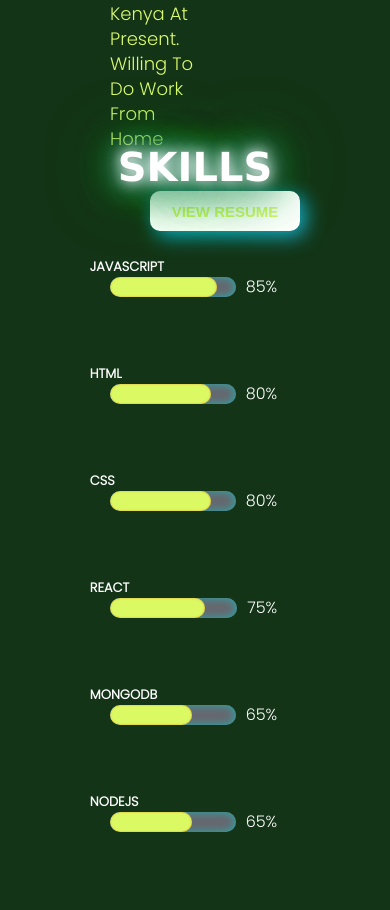
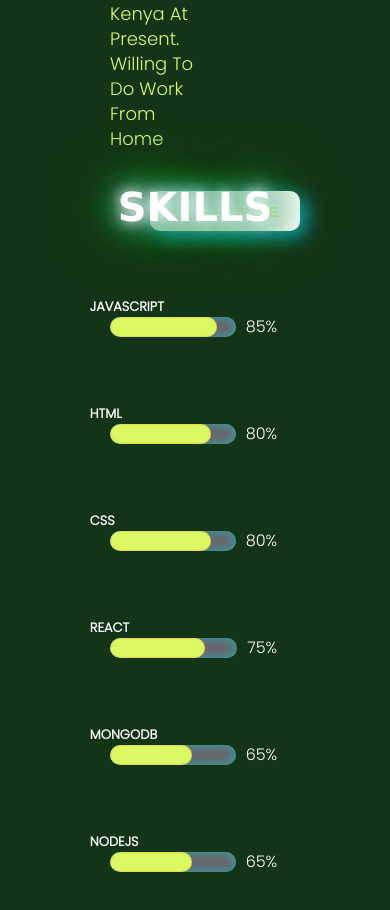
Before and after one commit to DeebikaSubramanian/Deebika-portfolio, a React (Create React App) app: page / in a window 390 px wide. Shown: the part 1847-2757 px from the top of the page. Built offline with nearby package versions, Linux system fonts and the light colour scheme; a web font is replaced by a local one.

Commit message:
committed

```diff
--- a/src/components/header/header.css
+++ b/src/components/header/header.css
@@ -102,7 +102,7 @@ header{
 
     .open {
       position: absolute;
-      top: 20px;
+      top: 15px;
       right: 20px;
       color: #DAF96E;
       display: block;
--- a/src/components/skill/skill.css
+++ b/src/components/skill/skill.css
@@ -123,4 +123,8 @@
    width:230px;
    margin-left: 0;
 }
+.skill_heading
+{
+    margin-top:40px;
 }
+}
```
